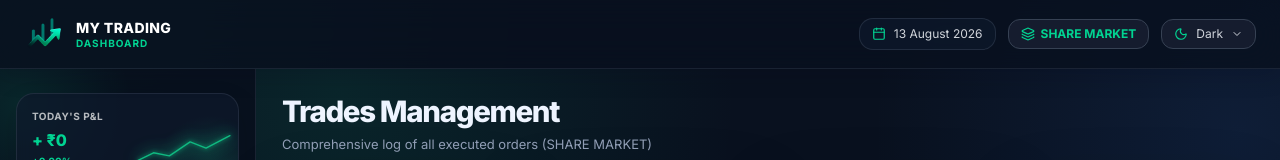
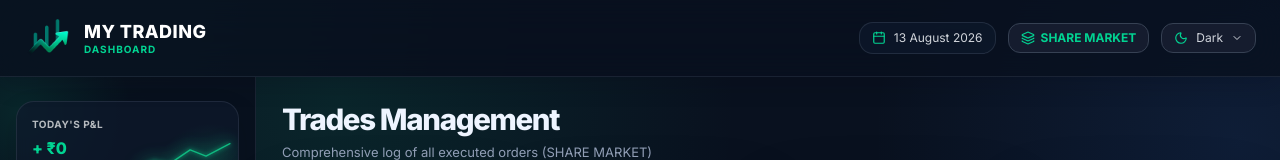
Before and after one commit to ak-prasad/trading-dashboard, a Next.js app: page /trades in a window 1280 px wide. Shown: the top 160 px of the page. Built offline with nearby package versions, Linux system fonts and the light colour scheme; no server answers.

Commit message:
feat: increase header title size for MY TRADING

```diff
--- a/components/Header.tsx
+++ b/components/Header.tsx
@@ -43,7 +43,7 @@ export default function Header({ isDark, mobileMenuOpen, setMobileMenuOpen }: He
         </button>
 
        <div className="flex items-center gap-3">
-          <div className="w-10 h-10 flex items-center justify-center">
+          <div className="w-12 h-12 flex items-center justify-center">
             <img
               src="/logo.png"
               alt="Logo"
@@ -51,8 +51,8 @@ export default function Header({ isDark, mobileMenuOpen, setMobileMenuOpen }: He
             />
           </div>
           <div>
-            <h1 className="font-extrabold text-sm tracking-wide leading-tight">MY TRADING</h1>
-            <p className="text-[10px] text-emerald-400 font-bold tracking-widest leading-tight">DASHBOARD</p>
+           <h1 className="font-extrabold text-base md:text-lg tracking-wide leading-tight">MY TRADING</h1>
+           <p className="text-[10px] text-emerald-400 font-bold tracking-widest leading-tight">DASHBOARD</p>
           </div>
         </div>
       </div>
```
